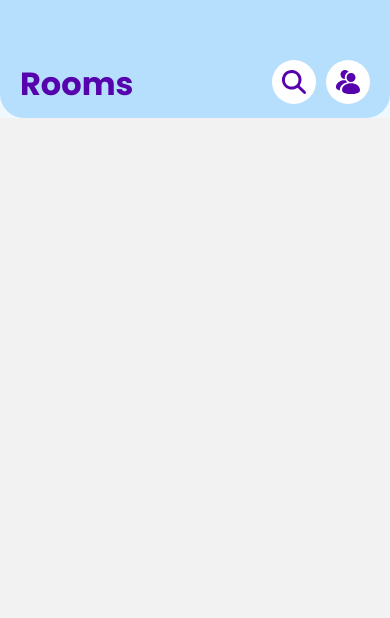
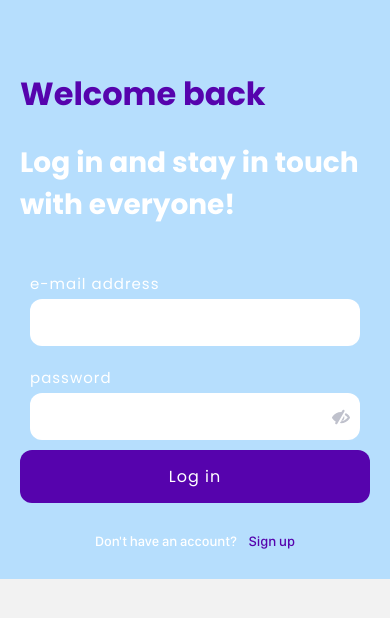
Before and after one commit to PioterAndrzejewski/mobile_chat, a React Native app: screen / in a window 390 px wide. Shown: the top 618 px of the page. Built offline with nearby package versions, Linux system fonts and the light colour scheme.

Commit message:
add login screen

```diff
--- a/App.tsx
+++ b/App.tsx
@@ -9,11 +9,14 @@ import { setContext } from "@apollo/client/link/context";
 import { NavigationContainer } from "@react-navigation/native";
 import { createNativeStackNavigator } from "@react-navigation/native-stack";
 import { HomeStackNavigatorParamList } from "./types/type";
+import AsyncStorage from "@react-native-async-storage/async-storage";
 
 import ChatScreen from "./screens/Chat";
 import RoomsScreen from "./screens/Rooms";
+import LoginScreen from "./screens/Login";
 import RoomsTitle from "./Components/RoomsTitle";
 import ChatTitle from "./Components/ChatTitle";
+import LoginTitle from "./Components/LoginTitle";
 
 import { API_URL, API_TOKEN } from "@env";
 
@@ -22,7 +25,14 @@ const httpLink = createHttpLink({
 });
 
 const authLink = setContext((_, { headers }) => {
-  const token = API_TOKEN;
+  const token = async () => {
+    try {
+      await AsyncStorage.getItem("token");
+    } catch (error) {
+      console.log(error);
+    }
+    return token || null;
+  };
   return {
     headers: {
       ...headers,
@@ -44,6 +54,11 @@ export default function App() {
       <NavigationContainer>
         <Stack.Navigator>
           <Stack.Screen
+            name='Login'
+            component={LoginScreen}
+            options={{ header: () => <LoginTitle title='Welcome back' /> }}
+          />
+          <Stack.Screen
             name='Rooms'
             component={RoomsScreen}
             options={{ header: () => <RoomsTitle /> }}
--- /dev/null
+++ b/Components/Button.tsx
@@ -0,0 +1,38 @@
+import React, { useState } from "react";
+import { StyleSheet, TouchableOpacity, Text, View } from "react-native";
+import { useFonts } from "expo-font";
+
+import { styleGuide } from "../styles/guide";
+
+type ButtonProps = {
+  label: string;
+};
+
+export default function CustomTextInput({ label }: ButtonProps) {
+  const [fontLoaded] = useFonts({
+    PoppinsBold: require("../assets/fonts/PoppinsBold.ttf"),
+    PoppinsMedium: require("../assets/fonts/PoppinsMedium.ttf"),
+    PoppinsRegular: require("../assets/fonts/PoppinsRegular.ttf"),
+    SFCompact: require("../assets/fonts/SFCompact.ttf"),
+  });
+  return (
+    <View style={styles.container}>
+      <TouchableOpacity>
+        <Text style={styles.label}>{label}</Text>
+      </TouchableOpacity>
+    </View>
+  );
+}
+
+const styles = StyleSheet.create({
+  container: {
+    padding: 14,
+    backgroundColor: styleGuide.color.plum["500"],
+    ...styleGuide.center,
+    ...styleGuide.corner.sm,
+  },
+  label: {
+    color: styleGuide.color.white,
+    ...styleGuide.text.button,
+  },
+});
--- /dev/null
+++ b/Components/CustomTextInput.tsx
@@ -0,0 +1,100 @@
+import React, { useState } from "react";
+import {
+  StyleSheet,
+  View,
+  TextInput,
+  Text,
+  Touchable,
+  TouchableOpacity,
+} from "react-native";
+import { useFonts } from "expo-font";
+
+import { SendIcon, VisionIcon, VisionLowIcon } from "./SvgIcons";
+import { styleGuide } from "../styles/guide";
+
+type CustomTextInputProps = {
+  label: string;
+  secure?: boolean;
+  onChange: (a: string) => void;
+  value: string;
+};
+
+export default function CustomTextInput({
+  label,
+  secure,
+  onChange,
+  value,
+}: CustomTextInputProps) {
+  const [inputFocused, setInputFocused] = useState(false);
+  const [hidden, setHidden] = useState<boolean | undefined>(secure);
+  const [fontLoaded] = useFonts({
+    PoppinsBold: require("../assets/fonts/PoppinsBold.ttf"),
+    PoppinsMedium: require("../assets/fonts/PoppinsMedium.ttf"),
+    PoppinsRegular: require("../assets/fonts/PoppinsRegular.ttf"),
+    SFCompact: require("../assets/fonts/SFCompact.ttf"),
+  });
+
+  const handlePress = () => setHidden((prevValue) => !prevValue);
+
+  const showPassword = () => (
+    <View style={styles.icon}>
+      <TouchableOpacity onPress={handlePress}>
+        {hidden ? <VisionLowIcon /> : <VisionIcon />}
+      </TouchableOpacity>
+    </View>
+  );
+  return (
+    <View style={styles.container}>
+      <View>
+        <Text style={styles.label}>{label}</Text>
+        <View>
+          <TextInput
+            style={
+              inputFocused
+                ? { ...styles.input, ...styles.inputFocused }
+                : styles.input
+            }
+            onFocus={() => setInputFocused(true)}
+            onBlur={() => setInputFocused(false)}
+            onChangeText={(value) => onChange(value)}
+            value={value}
+            editable
+            secureTextEntry={secure && hidden}
+          />
+          {secure && showPassword()}
+        </View>
+      </View>
+    </View>
+  );
+}
+
+const styles = StyleSheet.create({
+  container: {
+    marginVertical: 10,
+    width: "100%",
+    paddingHorizontal: 10,
+  },
+  label: {
+    marginBottom: 4,
+    color: styleGuide.color.white,
+    ...styleGuide.text.label,
+  },
+  input: {
+    width: "100%",
+    height: 47,
+    paddingHorizontal: 20,
+    ...styleGuide.corner.sm,
+    ...styleGuide.text.title,
+    backgroundColor: styleGuide.color.white,
+  },
+  inputFocused: {
+    borderStyle: "solid",
+    borderWidth: 2,
+    borderColor: styleGuide.color.plum["500"],
+  },
+  icon: {
+    position: "absolute",
+    right: 10,
+    top: 15,
+  },
+});
--- /dev/null
+++ b/Components/LoginPanel.tsx
@@ -0,0 +1,107 @@
+import React, { useState, useEffect } from "react";
+import {
+  View,
+  Text,
+  StyleSheet,
+  TouchableOpacity,
+  TextInput,
+} from "react-native";
+import { useQuery } from "@apollo/client";
+import { useFonts } from "expo-font";
+import { useNavigation } from "@react-navigation/native";
+
+import Button from "../Components/Button";
+
+import { styleGuide } from "../styles/guide";
+import { GET_ROOM_INFO } from "../apollo/queries";
+import { HomeScreenNavigationProp } from "../types/type";
+import CustomTextInput from "./CustomTextInput";
+
+export default function LoginPanel() {
+  const navigation = useNavigation<HomeScreenNavigationProp>();
+  const { loading, error, data } = useQuery(GET_ROOM_INFO, {
+    variables: {
+      roomId: "yes",
+    },
+  });
+  const [fontLoaded] = useFonts({
+    PoppinsBold: require("../assets/fonts/PoppinsBold.ttf"),
+    PoppinsMedium: require("../assets/fonts/PoppinsMedium.ttf"),
+    PoppinsRegular: require("../assets/fonts/PoppinsRegular.ttf"),
+    SFCompact: require("../assets/fonts/SFCompact.ttf"),
+  });
+  const [email, setEmail] = useState("");
+  const [password, setPassword] = useState("");
+
+  useEffect(() => {
+    console.log({
+      email,
+      password,
+    });
+  }, [password, email]);
+
+  const updateEmail = (newValue: string) => setEmail(newValue);
+  const updatePassword = (newValue: string) => setPassword(newValue);
+
+  return (
+    <View style={styles.container}>
+      <Text style={styles.title}>Log in and stay in touch with everyone!</Text>
+      <View style={styles.innerContainer}>
+        <View>
+          <CustomTextInput
+            label='e-mail address'
+            onChange={updateEmail}
+            value={email}
+          />
+          <CustomTextInput
+            label='password'
+            onChange={updatePassword}
+            value={password}
+            secure
+          />
+        </View>
+        <Button label='Log in' />
+      </View>
+      <View style={styles.signUpContainer}>
+        <Text style={styles.noAccount}>Don't have an account?</Text>
+        <Text style={styles.signUp}>Sign up</Text>
+      </View>
+    </View>
+  );
+}
+
+const styles = StyleSheet.create({
+  container: {
+    paddingTop: 24,
+    width: "100%",
+    height: "100%",
+    paddingHorizontal: 20,
+    backgroundColor: styleGuide.color.blue["300"],
+  },
+  title: {
+    color: styleGuide.color.white,
+    ...styleGuide.text.heading["2"],
+  },
+  innerContainer: {
+    marginTop: 36,
+    display: "flex",
+    justifyContent: "space-between",
+    flexGrow: 1,
+  },
+  inputContainer: {
+    marginBottom: 20,
+  },
+  signUpContainer: {
+    marginVertical: 30,
+    ...styleGuide.center,
+  },
+  noAccount: {
+    color: styleGuide.color.white,
+    ...styleGuide.text.body,
+  },
+  signUp: {
+    marginLeft: 12,
+    color: styleGuide.color.plum["500"],
+    ...styleGuide.text.body,
+  },
+});
--- /dev/null
+++ b/Components/LoginTitle.tsx
@@ -0,0 +1,35 @@
+import React from "react";
+import { View, Text, StyleSheet } from "react-native";
+import { useFonts } from "expo-font";
+
+import { styleGuide } from "../styles/guide";
+
+export default function LoginTitle({ title }: { title: string }) {
+  const [fontLoaded] = useFonts({
+    PoppinsBold: require("../assets/fonts/PoppinsBold.ttf"),
+  });
+
+  return fontLoaded ? (
+    <View style={styles.container}>
+      <Text style={styles.header}>{title}</Text>
+    </View>
+  ) : (
+    <Text>Loading...</Text>
+  );
+}
+
+const styles = StyleSheet.create({
+  backdrop: {
+    backgroundColor: styleGuide.color.blue[100],
+  },
+  container: {
+    width: "100%",
+    paddingTop: 70,
+    paddingHorizontal: 20,
+    backgroundColor: styleGuide.color.blue["300"],
+  },
+  header: {
+    ...styleGuide.text.heading["1"],
+    color: styleGuide.color.plum["500"],
+  },
+});
--- /dev/null
+++ b/screens/Login.tsx
@@ -0,0 +1,12 @@
+import React from "react";
+import { View } from "react-native";
+
+import LoginPanel from "../Components/LoginPanel";
+
+export default function LoginScreen() {
+  return (
+    <View>
+      <LoginPanel />
+    </View>
+  );
+}
--- a/styles/guide.tsx
+++ b/styles/guide.tsx
@@ -95,4 +95,9 @@ export const styleGuide = {
       lineHeight: 16,
     },
   },
+  center: {
+    display: "flex",
+    flexDirection: "row",
+    justifyContent: "center",
+  },
 };
--- a/types/type.d.ts
+++ b/types/type.d.ts
@@ -3,6 +3,8 @@
 import type { NativeStackScreenProps } from "@react-navigation/native-stack";
 
 export type HomeStackNavigatorParamList = {
+  Login: undefined;
+  Register: undefined;
   Home: undefined;
   Rooms: undefined;
   Chat: {
```
